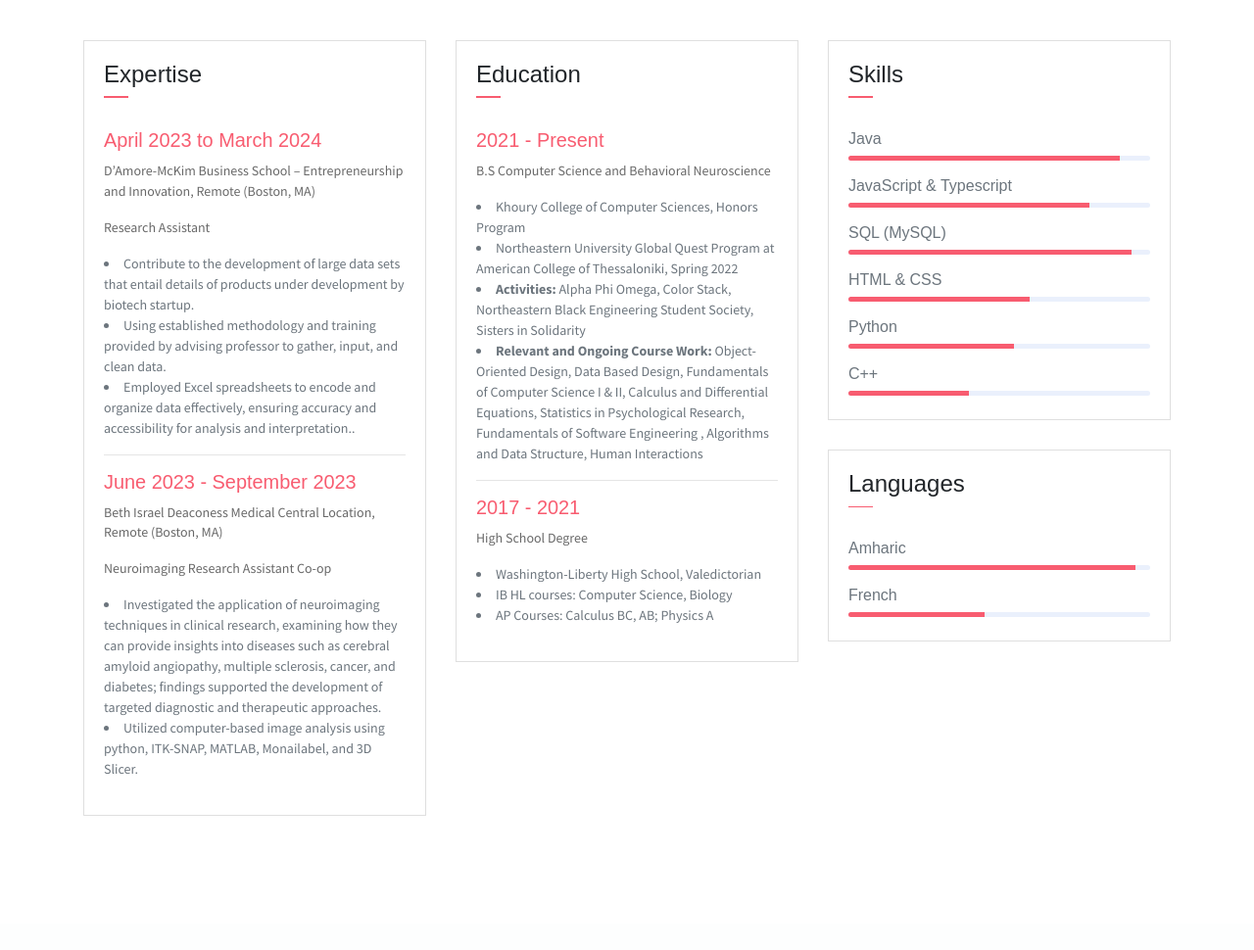
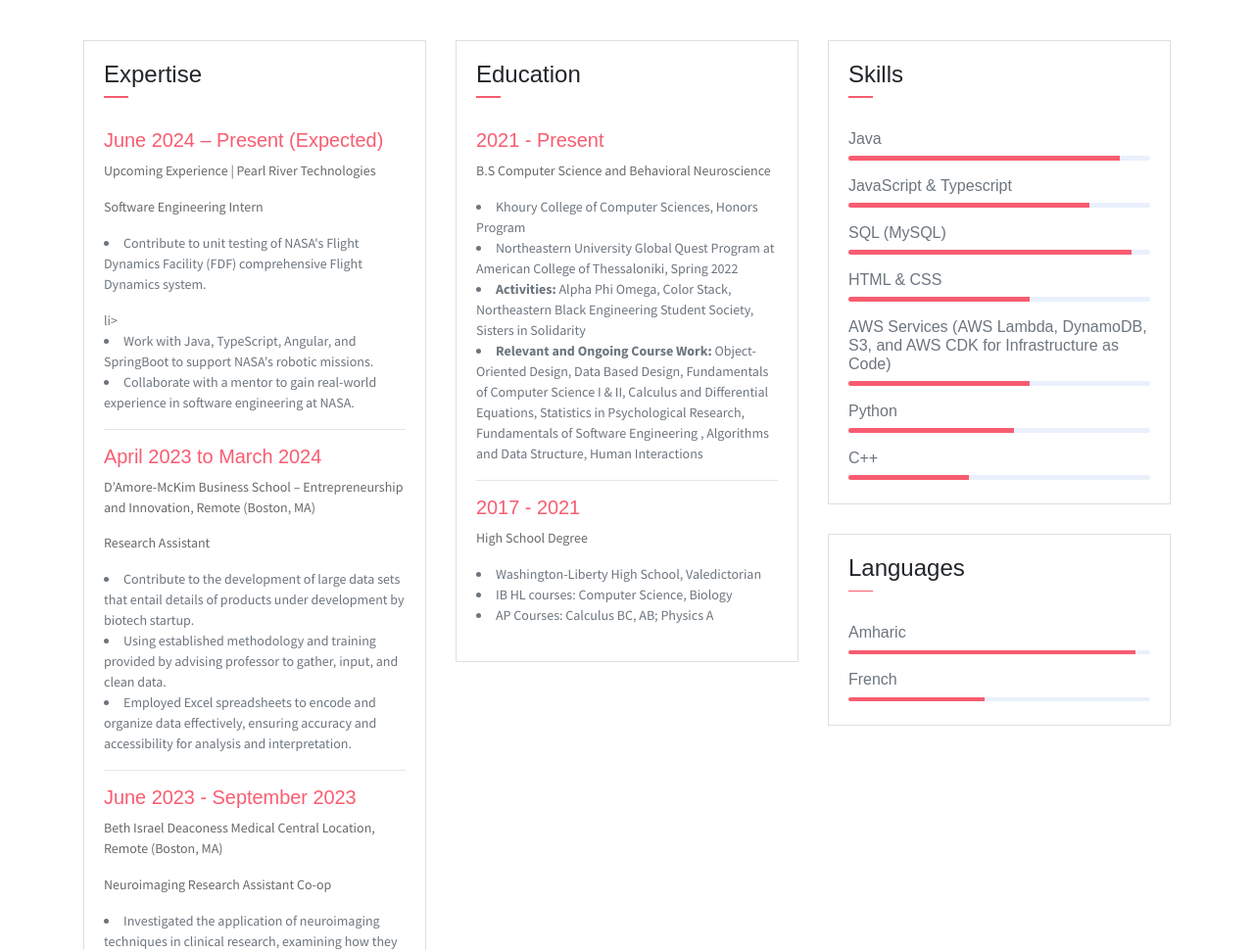
Before and after one commit to belentesfaye/belentesfaye.github.io, a website: page index.html in a window 1280 px wide. Shown: the part 1820-2790 px from the top of the page at 98% size. Drawn offline with Linux system fonts and the light colour scheme; some packages are replaced by stand-ins of ours.

Commit message:
Update index.html

```diff
--- a/index.html
+++ b/index.html
@@ -155,13 +155,21 @@
                             </div>
                         </div>
                         <div class="card-body">
+			    <h6 class="title text-danger">June 2024 –  Present (Expected) </h6>
+		 		<P>Upcoming Experience | Pearl River Technologies</P>
+				<P>Software Engineering Intern</P>
+				<P class="subtitle">
+				<li>Contribute to unit testing of NASA's Flight Dynamics Facility (FDF) comprehensive Flight Dynamics system.</P>li>
+				<li>Work with Java, TypeScript, Angular, and SpringBoot to support NASA's robotic missions.</li>
+				<li>Collaborate with a mentor to gain real-world experience in software engineering at NASA.</li></P>
+			    <hr>
                             <h6 class="title text-danger">April 2023 to March 2024</h6>
 			    <P>D’Amore-McKim Business School – Entrepreneurship and Innovation, Remote (Boston, MA)</P>
                             <P>Research Assistant</P>
                             <P class="subtitle"> <li>Contribute to the development of large data sets that entail details of products under development by biotech startup.</li>
                                 <li>Using established methodology and training provided by advising professor to gather, input, and clean data.</li>
                                 <li>Employed Excel spreadsheets to encode and organize data effectively, ensuring accuracy and accessibility for analysis and
-                                  interpretation..</li></P>
+                                  interpretation.</li></P>
                             <hr>
                             <h6 class="title text-danger">June 2023 - September 2023</h6>
 			    <P>Beth Israel Deaconess Medical Central Location, Remote (Boston, MA)</P>
@@ -227,6 +235,10 @@
                             </div>
                             <h6>HTML &amp; CSS</h6>
                             <div class="progress mb-3">
+                                <div class="progress-bar bg-danger" role="progressbar" style="width: 60%" aria-valuenow="75" aria-valuemin="0" aria-valuemax="100"></div>
+                            </div>
+				<h6>AWS Services (AWS Lambda, DynamoDB, S3, and AWS CDK for Infrastructure as Code)</h6>
+				<div class="progress mb-3">
                                 <div class="progress-bar bg-danger" role="progressbar" style="width: 60%" aria-valuenow="75" aria-valuemin="0" aria-valuemax="100"></div>
                             </div>
                             <h6>Python</h6>
```
